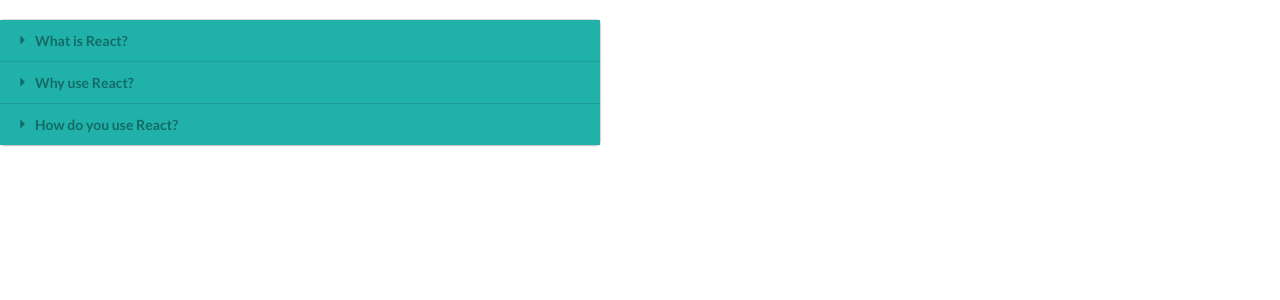
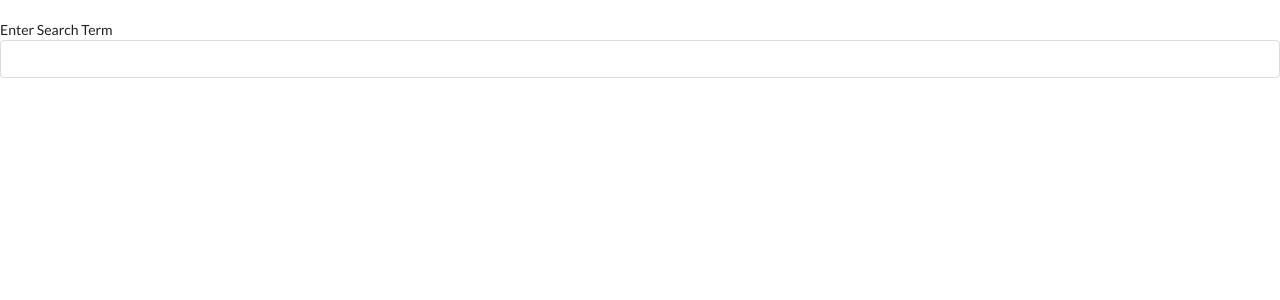
Before and after one commit to emmafattori/react-widgets-app, a React (Create React App) app: page / in a window 1280 px wide. Shown: the top 300 px of the page. Built offline with nearby package versions, Linux system fonts and the light colour scheme.

Commit message:
adding in search widget

```diff
--- a/src/App.js
+++ b/src/App.js
@@ -1,5 +1,5 @@
 import React from 'react';
-
+import Search from './components/Search';
 import Accordion from './components/Accordion';
 
 const items =[
@@ -20,7 +20,7 @@
 	return (
 		<div>
 			<br />
-			<Accordion items={items}/>
+			<Search />
 		</div>
 	)
 }
--- a/src/components/Accordion.js
+++ b/src/components/Accordion.js
@@ -1,5 +1,4 @@
 import React, { useState } from 'react';
-import './styles.css';
 
 
 
--- /dev/null
+++ b/src/components/Search.js
@@ -0,0 +1,19 @@
+import React, { useState } from 'react';
+
+const Search = () => {
+	const[term, setTerm] = useState('');
+	return (
+		<div className="ui form">
+			<div class Name="field">
+				<label>Enter Search Term</label>
+				<input
+					value={term}
+					onChange={e => setTerm(e.target.value)}
+					className="input" />
+			</div>
+
+		</div>
+	);
+}
+
+export default Search;
--- a/src/components/styles.css
+++ /dev/null
@@ -1,7 +0,0 @@
-.title  {
-	background-color: lightseagreen;
-}
-
-.content {
-	background-color: lightskyblue;
-}
```
